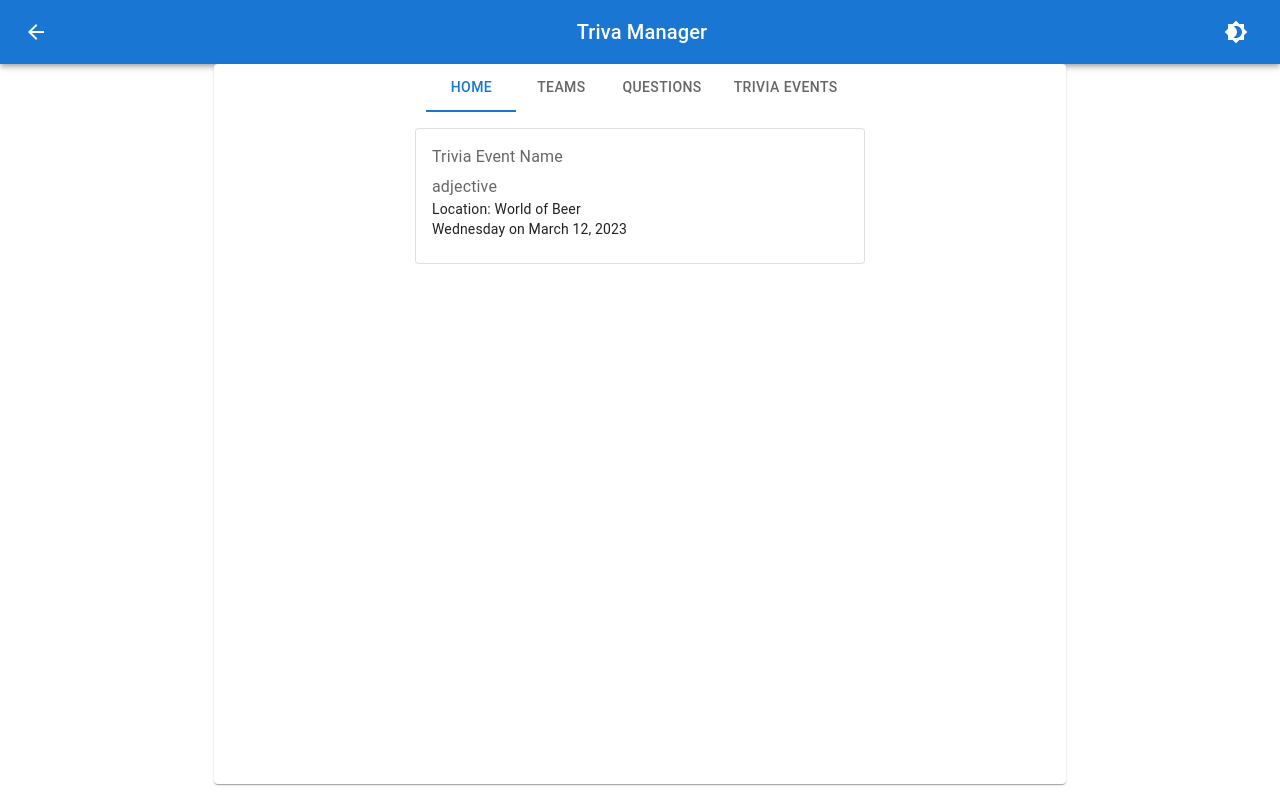
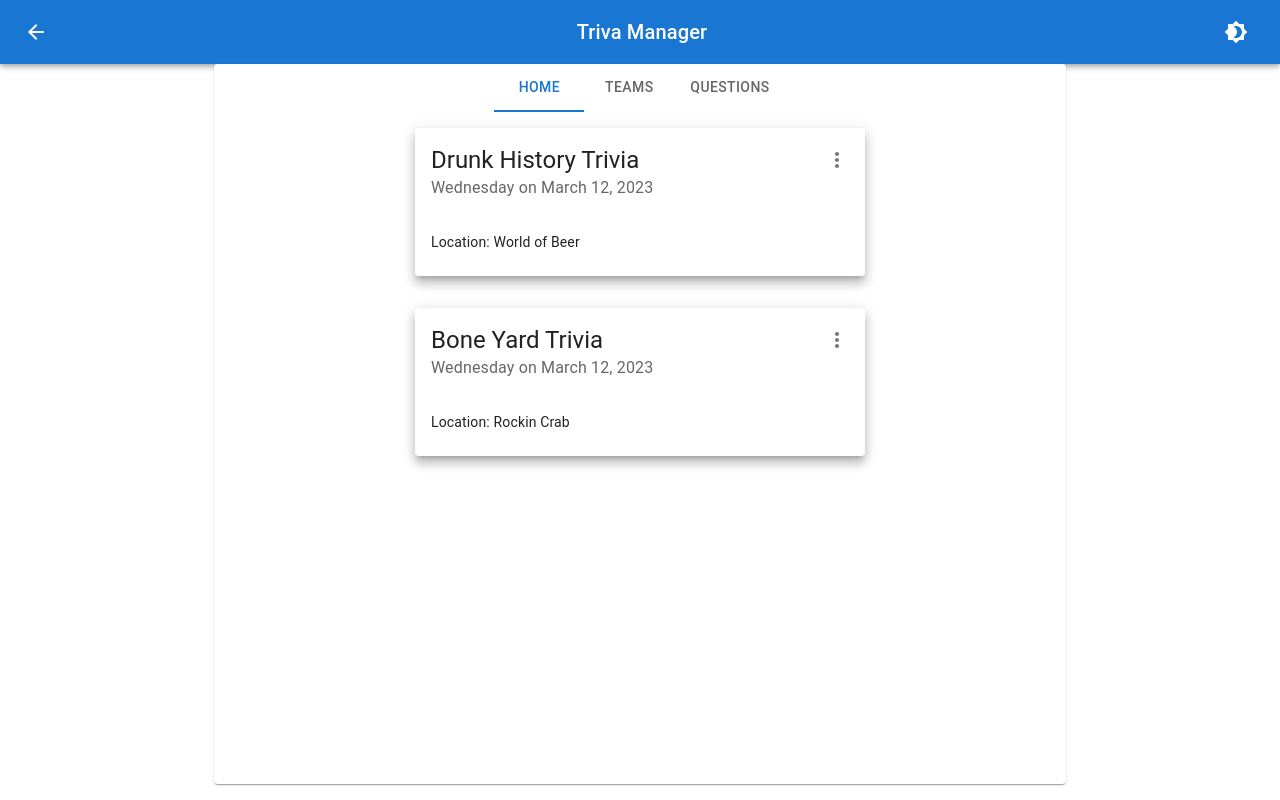
Before and after one commit to Jayammo/trivia-manager-ui, a React (Create React App) app: page / in a window 1280 px wide. Built offline with nearby package versions, Linux system fonts and the light colour scheme.

Commit message:
Implement Menu Wrapers

```diff
--- a/src/App.js
+++ b/src/App.js
@@ -2,6 +2,8 @@ import Layout from './components/Layout/Layout';
 import { ThemeProvider } from '@mui/material';
 import { ColorModeContextProvider } from './context/ColorModeContext';
 import useColorMode from './hooks/useColorMode';
+import { Route, Routes } from 'react-router-dom';
+import TriviPage from './pages/TriviaPage/TriviaPage';
 
 function App() {
 	const { theme, colorMode } = useColorMode();
@@ -9,7 +11,13 @@ function App() {
 	return (
 		<ColorModeContextProvider value={colorMode}>
 			<ThemeProvider theme={theme}>
-				<Layout />
+				<Layout>
+					<Routes>
+						<Route path='/' element={<TriviPage />} />
+						<Route path='/teams' element={<div>Teams</div>} />
+						<Route path='/questions' element={<div>Question</div>} />
+					</Routes>
+				</Layout>
 			</ThemeProvider>
 		</ColorModeContextProvider>
 	);
--- a/src/components/Layout/Layout.jsx
+++ b/src/components/Layout/Layout.jsx
@@ -1,11 +1,10 @@
 import * as React from 'react';
-import { BrowserRouter as Router, Route, Routes } from 'react-router-dom';
+import { BrowserRouter as Router } from 'react-router-dom';
 import Nav from '../Nav/Nav';
 import Header from '../Header/Header';
 import { Container, CssBaseline, Paper } from '@mui/material';
-import TriviPage from '../../pages/TriviaPage/TriviaPage';
 
-const Layout = () => {
+const Layout = ({ children }) => {
 	return (
 		<>
 			<Router>
@@ -14,12 +13,7 @@ const Layout = () => {
 					<Paper sx={{ minHeight: '90vh' }}>
 						<CssBaseline />
 						<Nav />
-						<Routes>
-							<Route path='/' element={<TriviPage />} />
-							<Route path='/teams' element={<div>Teams</div>} />
-							<Route path='/questions' element={<div>Question</div>} />
-							<Route path='/trivia' element={<div>Trivia</div>} />
-						</Routes>
+						{children}
 					</Paper>
 				</Container>
 			</Router>
--- a/src/components/Nav/Nav.css
+++ /dev/null
@@ -1,5 +0,0 @@
-.tabs {
-	display: flex;
-	justify-content: center;
-	width: 100%;
-}
--- a/src/components/Nav/Nav.jsx
+++ b/src/components/Nav/Nav.jsx
@@ -1,7 +1,6 @@
 import React, { useState } from 'react';
-import { Tab, Tabs } from '@mui/material';
+import { Box, Tab, Tabs } from '@mui/material';
 import { useNavigate } from 'react-router-dom';
-import './Nav.css';
 
 const Nav = () => {
 	const [index, setIndex] = useState(0);
@@ -12,14 +11,13 @@ const Nav = () => {
 	};
 
 	return (
-		<div className='tabs'>
+		<Box display='flex' justifyContent='center'>
 			<Tabs value={index} onChange={handleChange}>
 				<Tab label='Home' onClick={() => navigate('/')} />
 				<Tab label='Teams' onClick={() => navigate('/teams')} />
 				<Tab label='Questions' onClick={() => navigate('/questions')} />
-				<Tab label='Trivia Events' onClick={() => navigate('/trivia')} />
 			</Tabs>
-		</div>
+		</Box>
 	);
 };
 
--- a/src/components/TriviaCard/TriviaCard.jsx
+++ b/src/components/TriviaCard/TriviaCard.jsx
@@ -1,23 +1,51 @@
-import React from 'react';
-import { Card, CardContent, Typography, Box, useTheme } from '@mui/material';
+import React, { useState } from 'react';
+import {
+	Card,
+	CardContent,
+	Typography,
+	Box,
+	useTheme,
+	CardHeader,
+	IconButton,
+} from '@mui/material';
+import MoreVertIcon from '@mui/icons-material/MoreVert';
+import { MenuItemWrap, MenuWrap } from '../UI/MenuWrap';
 
 const TriviaCard = ({ trivia }) => {
 	const theme = useTheme();
+	const [anchorEl, setAnchorEl] = useState(null);
+	const open = Boolean(anchorEl);
+
+	const handleClick = (event) => {
+		setAnchorEl(event.currentTarget);
+	};
+
+	const handleClose = () => {
+		setAnchorEl(null);
+	};
+
 	return (
-		<Box sx={{ width: 450, marginTop: theme.spacing(2) }}>
-			<Card variant='outlined' raised={true}>
+		<Box sx={{ width: 450, margin: theme.spacing(2) }}>
+			<Card raised={true}>
+				<CardHeader
+					action={
+						<IconButton aria-label='settings' onClick={handleClick}>
+							<MoreVertIcon />
+						</IconButton>
+					}
+					title={trivia.title}
+					subheader='Wednesday on March 12, 2023'
+				/>
 				<CardContent>
-					<Typography color='text.secondary' gutterBottom>
-						Trivia Event Name
-					</Typography>
-					<Typography color='text.secondary'>adjective</Typography>
-					<Typography variant='body2'>
-						Location: World of Beer
-						<br />
-						{'Wednesday on March 12, 2023'}
-					</Typography>
+					<Typography variant='body2'>Location: {trivia.location}</Typography>
 				</CardContent>
 			</Card>
+			<MenuWrap anchorEl={anchorEl} open={open} onClose={handleClose}>
+				<MenuItemWrap onClick={handleClose}>Edit</MenuItemWrap>
+				<MenuItemWrap onClick={handleClose} confirm='true'>
+					Remove
+				</MenuItemWrap>
+			</MenuWrap>
 		</Box>
 	);
 };
--- /dev/null
+++ b/src/components/UI/Confrimation/ConfrimChips/ConfirmChips.jsx
@@ -0,0 +1,24 @@
+import { Box, Chip, IconButton } from '@mui/material';
+
+import CancelIcon from '@mui/icons-material/Cancel';
+import CheckCircleIcon from '@mui/icons-material/CheckCircle';
+
+const ConfirmChips = ({ onClose, onConfirm }) => {
+	return (
+		<Box
+			display='flex'
+			sx={{
+				gap: '5px',
+			}}
+		>
+			<IconButton color='error' onClick={onClose}>
+				<CancelIcon />
+			</IconButton>
+			<IconButton color='success' onClick={onConfirm}>
+				<CheckCircleIcon />
+			</IconButton>
+		</Box>
+	);
+};
+
+export default ConfirmChips;
--- /dev/null
+++ b/src/components/UI/MenuWrap/MenuItemWrap.jsx
@@ -0,0 +1,29 @@
+import { useEffect, useState } from 'react';
+import { MenuItem } from '@mui/material';
+import ConfirmChips from '../Confrimation/ConfrimChips/ConfirmChips';
+
+const MenuItemWrap = (props) => {
+	const { confirm = false, children, onClick } = props;
+	const [menuItemText, setMenuItemText] = useState(children);
+
+	const handleClick = () => {
+		if (confirm) {
+			setMenuItemText(
+				<>
+					{children}:
+					<ConfirmChips onConfirm={onClick} onClose={onClose} />
+				</>
+			);
+		}
+	};
+
+	const onClose = () => {
+		onClick();
+	};
+
+	if (confirm) return <MenuItem onClick={handleClick}>{menuItemText}</MenuItem>;
+
+	return <MenuItem {...props}></MenuItem>;
+};
+
+export default MenuItemWrap;
--- /dev/null
+++ b/src/components/UI/MenuWrap/MenuWrap.jsx
@@ -0,0 +1,23 @@
+import { Menu } from '@mui/material';
+
+const MenuWrap = (props) => {
+	const { children } = props;
+
+	return (
+		<Menu
+			anchorOrigin={{
+				vertical: 'top',
+				horizontal: 'left',
+			}}
+			transformOrigin={{
+				vertical: 'top',
+				horizontal: 'left',
+			}}
+			{...props}
+		>
+			{children}
+		</Menu>
+	);
+};
+
+export default MenuWrap;
--- /dev/null
+++ b/src/components/UI/MenuWrap/index.js
@@ -0,0 +1,4 @@
+import MenuWrap from './MenuWrap';
+import MenuItemWrap from './MenuItemWrap';
+
+export { MenuWrap, MenuItemWrap };
--- a/src/hooks/useColorMode.js
+++ b/src/hooks/useColorMode.js
@@ -1,18 +1,18 @@
-import { useMemo, useState } from 'react';
+import { useEffect, useMemo, useState } from 'react';
 import { createTheme } from '@mui/material';
-import { orange } from '@mui/material/colors';
 
 const useColorMode = () => {
 	const [mode, setMode] = useState('light');
 
-	const colorMode = useMemo(
-		() => ({
-			toggleColorMode: () => {
-				setMode((prevMode) => (prevMode === 'light' ? 'dark' : 'light'));
-			},
-		}),
-		[]
-	);
+	const colorMode = useMemo(() => ({
+		toggleColorMode: () => {
+			setMode((prevMode) => {
+				const currentMode = prevMode === 'light' ? 'dark' : 'light';
+				localStorage.setItem('TriviaMangerTheme', currentMode);
+				return currentMode;
+			});
+		},
+	}));
 
 	const theme = useMemo(
 		() =>
@@ -20,13 +20,15 @@ const useColorMode = () => {
 				palette: {
 					mode,
 				},
-				status: {
-					danger: orange[500],
-				},
 			}),
 		[mode]
 	);
-	return { theme, colorMode, mode };
+
+	useEffect(() => {
+		setMode(localStorage.getItem('TriviaMangerTheme') || 'light');
+	}, [setMode]);
+
+	return { theme, colorMode };
 };
 
 export default useColorMode;
--- a/src/pages/TriviaPage/TriviaPage.jsx
+++ b/src/pages/TriviaPage/TriviaPage.jsx
@@ -2,11 +2,22 @@ import { Box } from '@mui/material';
 import TriviaCard from '../../components/TriviaCard/TriviaCard';
 
 const TriviPage = () => {
-	return (
-		<Box style={{ display: 'flex', justifyContent: 'center' }}>
-			<TriviaCard />
+	const trivias = [
+		{
+			title: 'Drunk History Trivia',
+			location: 'World of Beer',
+		},
+		{
+			title: 'Bone Yard Trivia',
+			location: 'Rockin Crab',
+		},
+	];
+
+	return trivias.map((trivia, index) => (
+		<Box key={index} style={{ display: 'flex', justifyContent: 'center' }}>
+			<TriviaCard trivia={trivia} />
 		</Box>
-	);
+	));
 };
 
 export default TriviPage;
```
